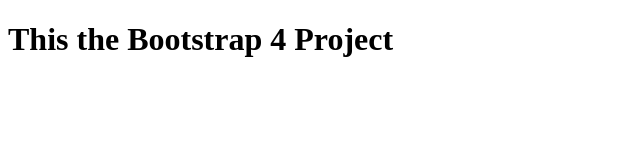
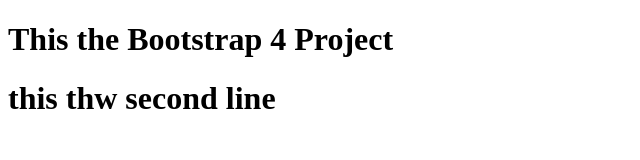
Before and after one commit to sibichakravarthy-k/git-test, a plain HTML site: page index.html in a window 1280 px wide. Shown: the whole page, without its empty margins (0-640 px from the left). Drawn offline with Linux system fonts and the light colour scheme.

Commit message:
second commit

```diff
--- a/index.html
+++ b/index.html
@@ -8,5 +8,6 @@
 </head>
 <body>
     <h1>This the Bootstrap 4 Project</h1>
+    <h1>this thw second line</h1>
 </body>
 </html>
```
Also changed, not shown: templates/test.html (added).
